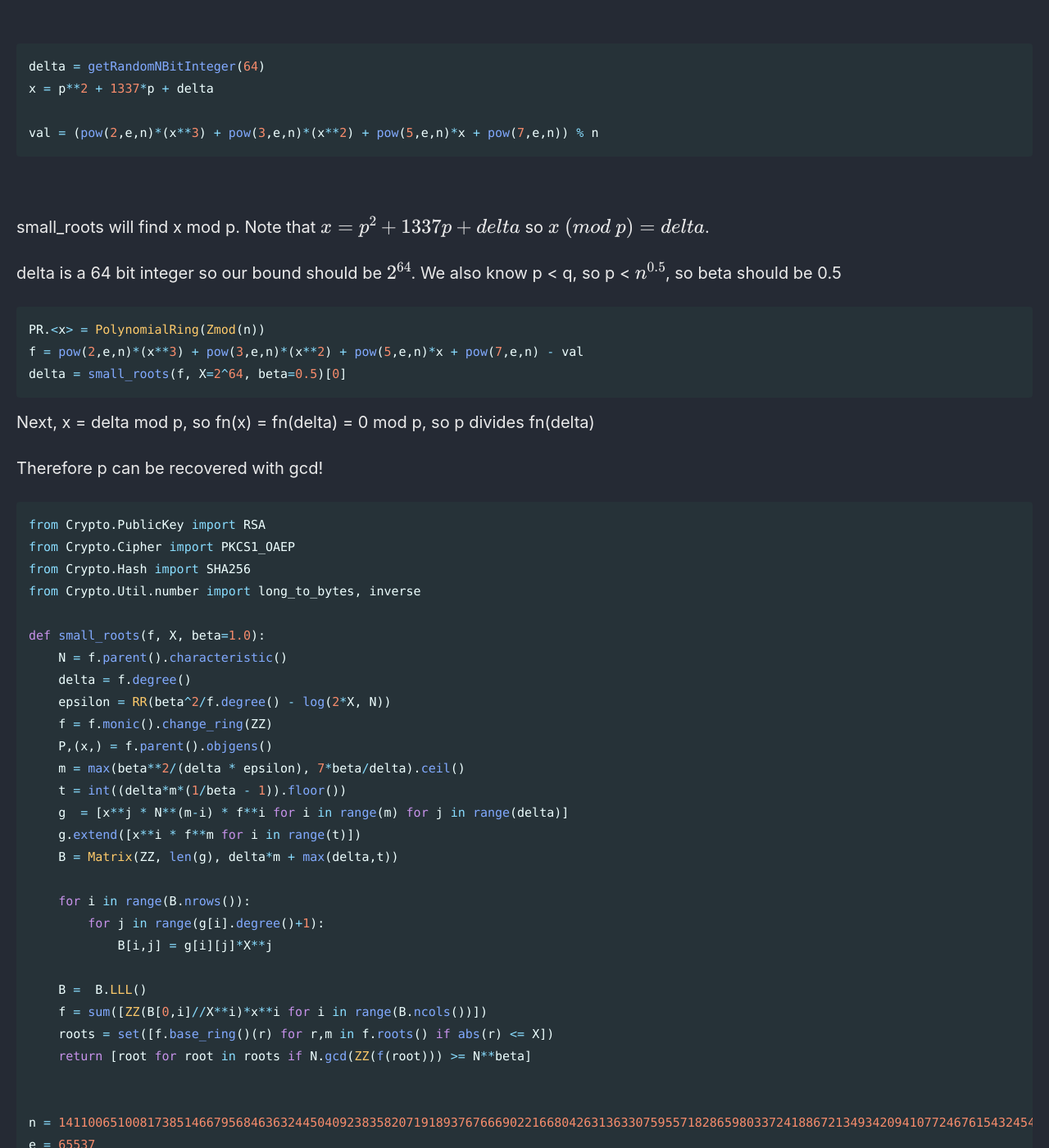
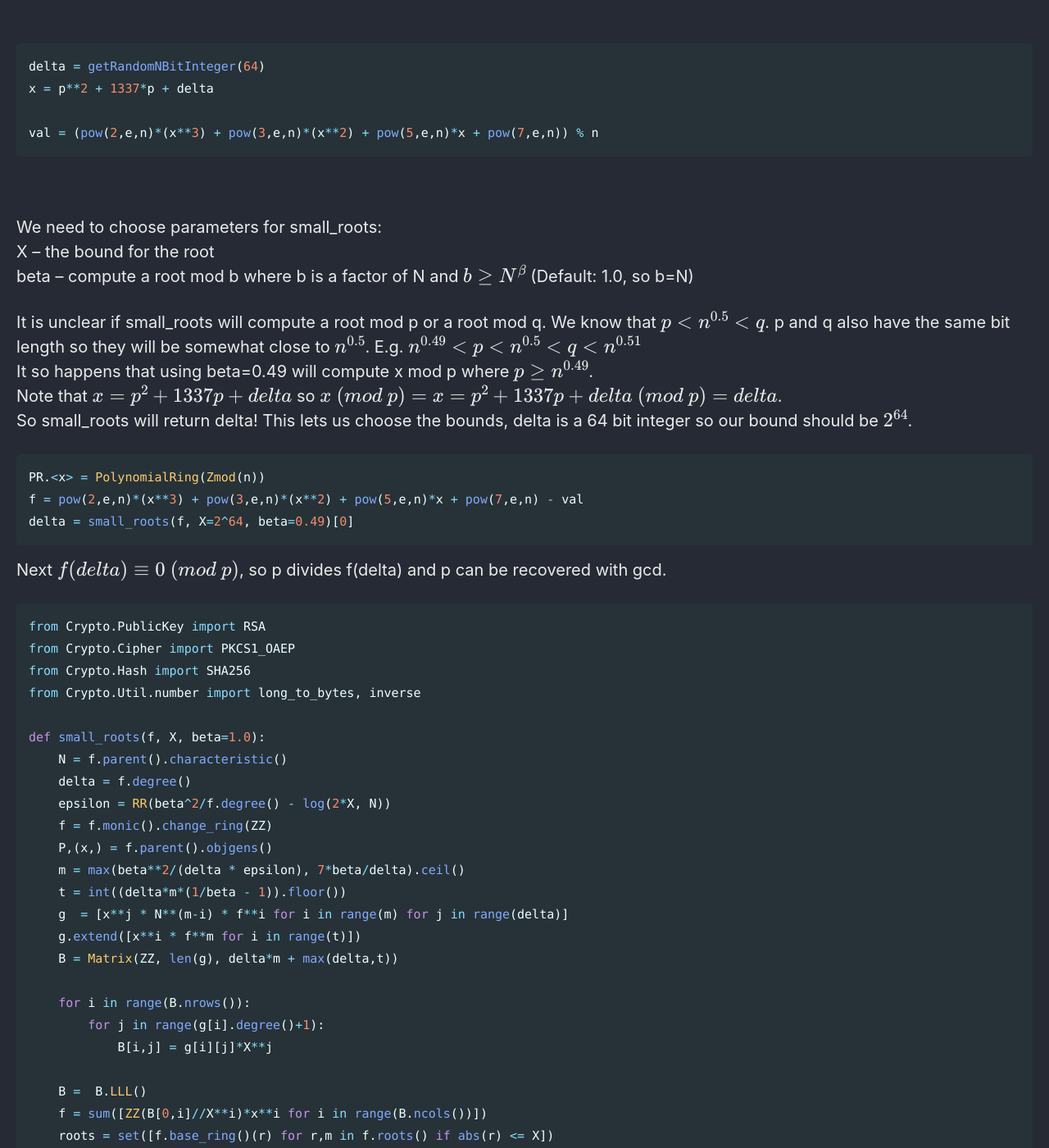
Before and after one commit to Connor-McCartney/Connor-McCartney.github.io, a Jekyll site: the page built from _pages/cryptography/small-roots/delta-CrewCTF-2022.md, in a window 1280 px wide and 1400 px high, scrolled down 263 px. Shown: the whole window at 82% size. Built offline with Jekyll 4.4.1, drawn with Linux system fonts in a browser that asks for light colours; cached includes are drawn as plain includes.

Commit message:
Update delta-CrewCTF-2022.md

````diff
--- a/_pages/cryptography/small-roots/delta-CrewCTF-2022.md
+++ b/_pages/cryptography/small-roots/delta-CrewCTF-2022.md
@@ -18,19 +18,23 @@ val = (pow(2,e,n)*(x**3) + pow(3,e,n)*(x**2) + pow(5,e,n)*x + pow(7,e,n)) % n
 
 <br>
 
-small_roots will find x mod p. Note that $$x = p^2 + 1337p + delta$$ so $$x \ (mod \ p) = delta$$. <br>
+We need to choose parameters for small_roots: <br>
+X – the bound for the root <br>
+beta – compute a root mod b where b is a factor of N and $$b \geq N^β$$ (Default: 1.0, so b=N) <br>
 
-delta is a 64 bit integer so our bound should be $$2^{64}$$. We also know p < q, so p < $$n^{0.5}$$, so beta should be 0.5
+It is unclear if small_roots will compute a root mod p or a root mod q. We know that $$p < n^{0.5} < q$$.
+p and q also have the same bit length so they will be somewhat close to $$n^{0.5}$$. E.g. $$n^{0.49} < p < n^{0.5} < q < n^{0.51}$$ <br>
+It so happens that using beta=0.49 will compute x mod p where $$p \geq n^{0.49}$$. <br>
+Note that $$x = p^2 + 1337p + delta$$ so $$x \ (mod \ p) = x = p^2 + 1337p + delta \ (mod \ p) = delta$$. <br>
+So small_roots will return delta! This lets us choose the bounds, delta is a 64 bit integer so our bound should be $$2^{64}$$.
 
 ```python
 PR.<x> = PolynomialRing(Zmod(n))
 f = pow(2,e,n)*(x**3) + pow(3,e,n)*(x**2) + pow(5,e,n)*x + pow(7,e,n) - val
-delta = small_roots(f, X=2^64, beta=0.5)[0]
+delta = small_roots(f, X=2^64, beta=0.49)[0]
 ```
 
-Next, x = delta mod p, so fn(x) = fn(delta) = 0 mod p, so p divides fn(delta)
-
-Therefore p can be recovered with gcd!
+Next $$f(delta) \equiv 0 \ (mod \ p)$$, so p divides f(delta) and p can be recovered with gcd.
 
 ```python
 from Crypto.PublicKey import RSA
@@ -67,11 +71,10 @@ val = 55719322748654060909881801139095138877488925481861026479419112168355471570
 
 PR.<x> = PolynomialRing(Zmod(n))
 f = pow(2,e,n)*(x**3) + pow(3,e,n)*(x**2) + pow(5,e,n)*x + pow(7,e,n) - val
-delta = small_roots(f, X=2^64, beta=0.5)[0]
+delta = small_roots(f, X=2^64, beta=0.49)[0]
 
 p = gcd(int(f(delta)), n)
 q = n//p
-assert p*q == n
 
 d = inverse(e, (p-1)*(q-1))
 key = RSA.construct((int(n), int(e), int(d), int(p), int(q)))
````
